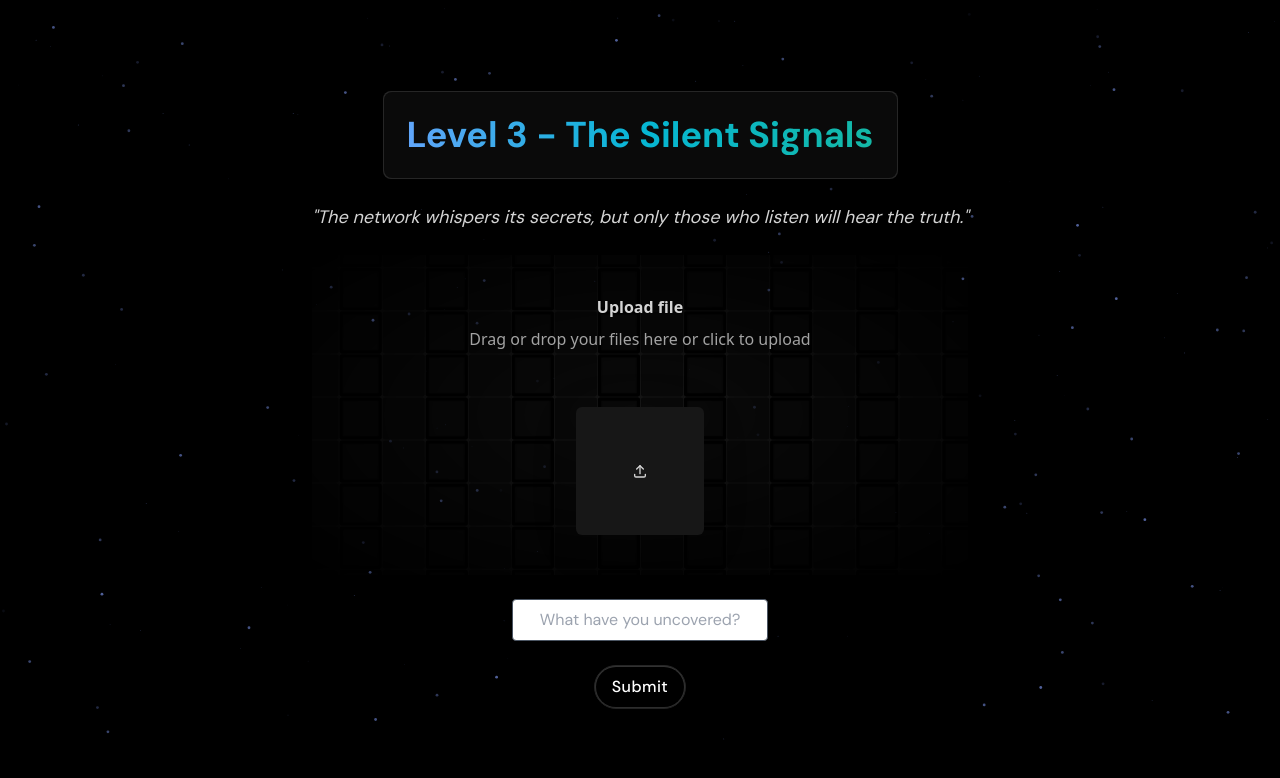
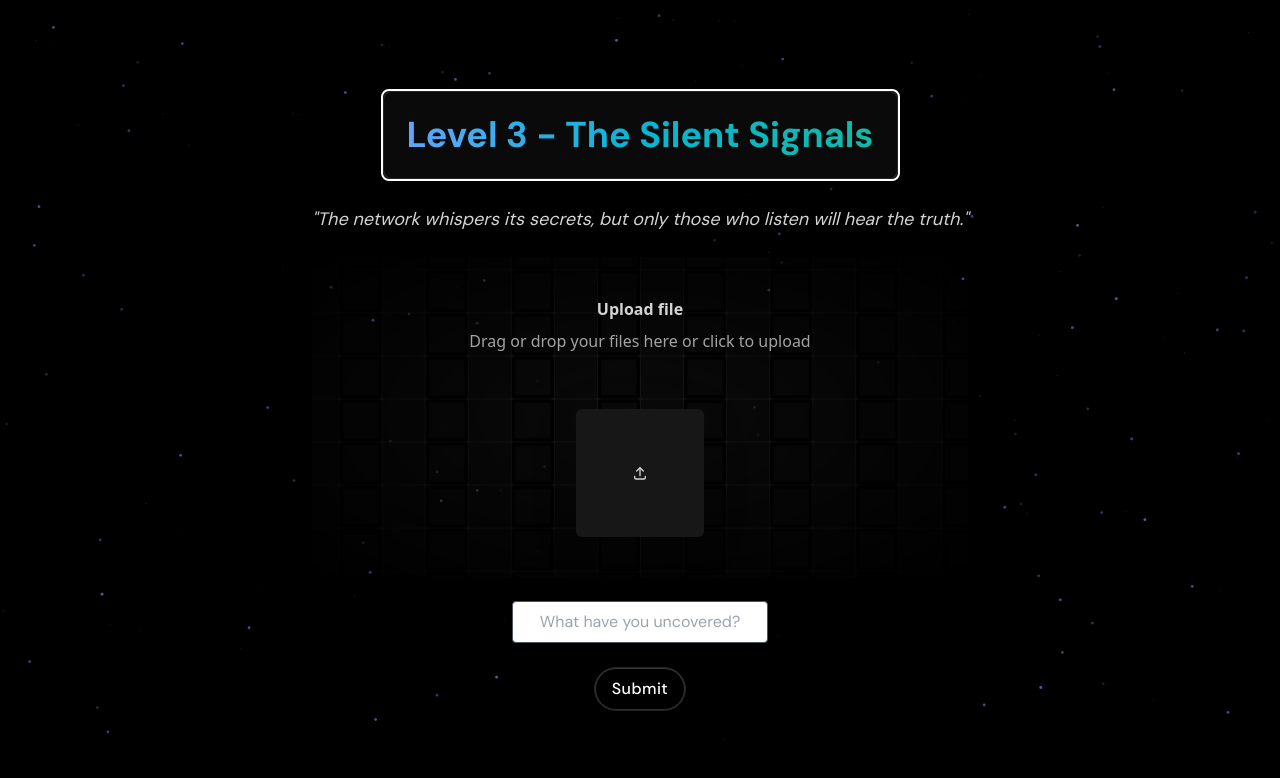
Before and after one commit to metatarsals/cloud-mystery-game, a Next.js app: page /red-blue-green in a window 1280 px wide. Shown: the top 778 px of the page. Built offline with nearby package versions, Linux system fonts and the light colour scheme.

Commit message:
working??

```diff
--- a/src/components/magicui/magic-card.tsx
+++ b/src/components/magicui/magic-card.tsx
@@ -13,6 +13,8 @@ interface MagicCardProps {
   gradientOpacity?: number;
   gradientFrom?: string;
   gradientTo?: string;
+  border?: boolean; // Add the border prop
+  glow?: boolean; // Add the glow prop
 }
 
 export function MagicCard({
@@ -23,6 +25,8 @@ export function MagicCard({
   gradientOpacity = 0.8,
   gradientFrom = "#9E7AFF",
   gradientTo = "#FE8BBB",
+  border = false, // Default value for border
+  glow = false,  // Default value for glow
 }: MagicCardProps) {
   const cardRef = useRef<HTMLDivElement>(null);
   const mouseX = useMotionValue(-gradientSize);
@@ -38,7 +42,7 @@ export function MagicCard({
         mouseY.set(clientY - top);
       }
     },
-    [mouseX, mouseY],
+    [mouseX, mouseY]
   );
 
   const handleMouseOut = useCallback(
@@ -49,7 +53,7 @@ export function MagicCard({
         mouseY.set(-gradientSize);
       }
     },
-    [handleMouseMove, mouseX, gradientSize, mouseY],
+    [handleMouseMove, mouseX, gradientSize, mouseY]
   );
 
   const handleMouseEnter = useCallback(() => {
@@ -78,16 +82,21 @@ export function MagicCard({
   return (
     <div
       ref={cardRef}
-      className={cn("group relative rounded-[inherit]", className)}
+      className={cn(
+        "group relative rounded-[inherit]",
+        className,
+        border ? "border-2 border-white" : "", // Add border class conditionally
+        glow ? "glow-effect" : "" // Add glow class conditionally
+      )}
     >
       <motion.div
         className="pointer-events-none absolute inset-0 rounded-[inherit] bg-border duration-300 group-hover:opacity-100"
         style={{
           background: useMotionTemplate`
-          radial-gradient(${gradientSize}px circle at ${mouseX}px ${mouseY}px,
-          ${gradientFrom},
-          ${gradientTo},
-          hsl(var(--border)) 100%
+            radial-gradient(${gradientSize}px circle at ${mouseX}px ${mouseY}px,
+            ${gradientFrom},
+            ${gradientTo},
+            hsl(var(--border)) 100%
           )
           `,
         }}
```
